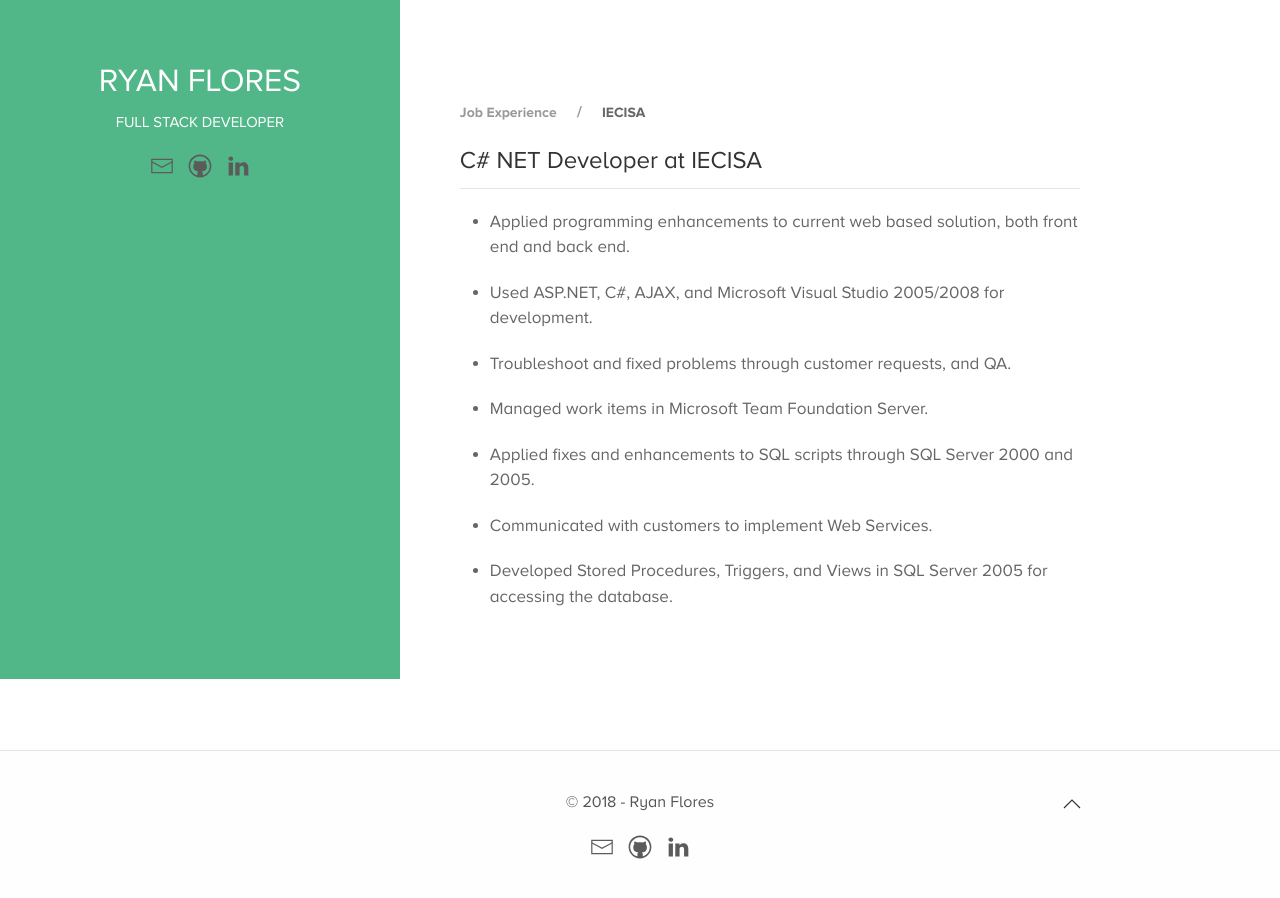
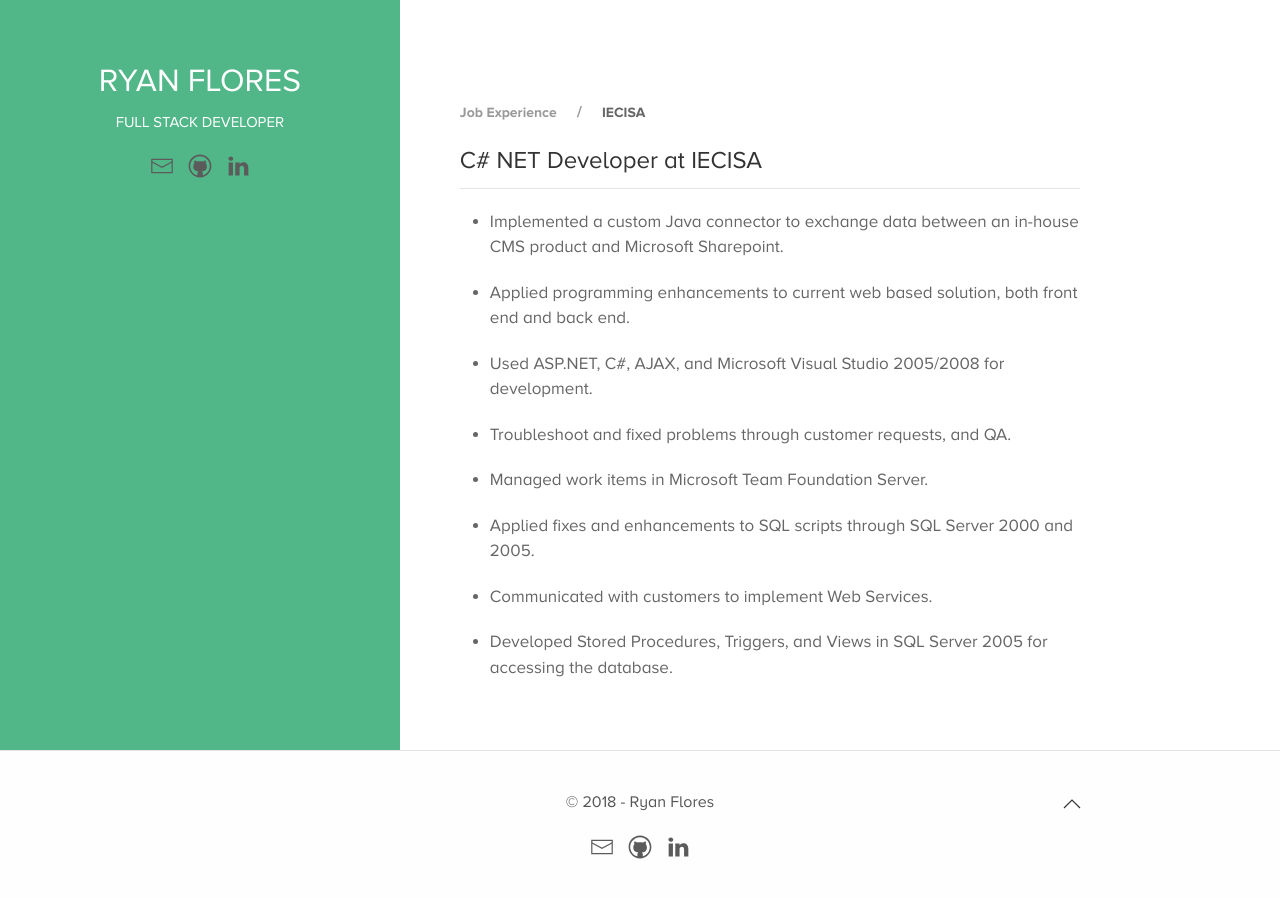
Before and after one commit to refactor8/refactor8.github.io, a Jekyll site: the page built from _jobs/iecisa.md, in a window 1280 px wide. Built offline with Jekyll 4.4.1, drawn with Linux system fonts in a browser that asks for light colours.

Commit message:
Update previous work experiences

```diff
--- a/_jobs/iecisa.md
+++ b/_jobs/iecisa.md
@@ -7,6 +7,7 @@ to: "09/2012"
 location: "Santiago de Compostela, Spain"
 
 accomplishments:
+  - description: "Implemented a custom Java connector to exchange data between an in-house CMS product and Microsoft Sharepoint."
   - description: "Applied programming enhancements to current web based solution, both front end and back end."
   - description: "Used ASP.NET, C#, AJAX, and Microsoft Visual Studio 2005/2008 for development."
   - description: "Troubleshoot and fixed problems through customer requests, and QA."
```
